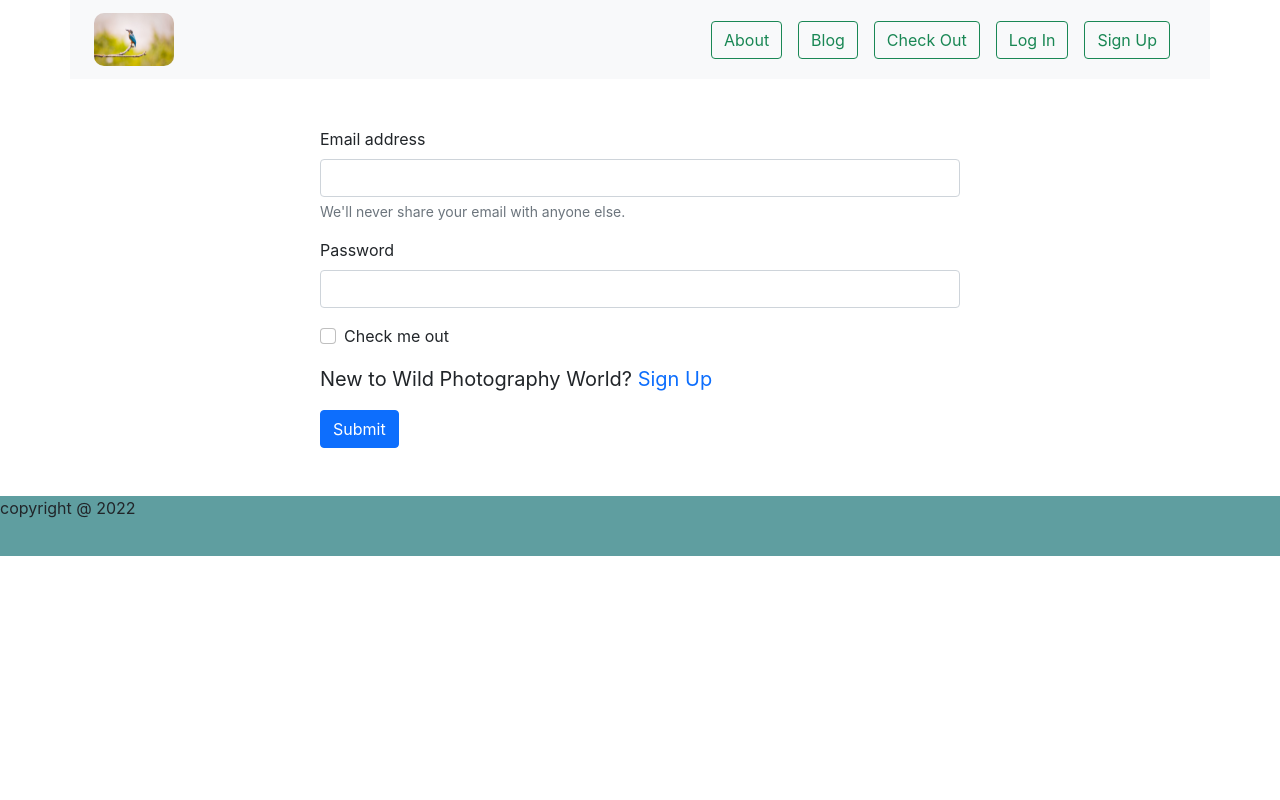
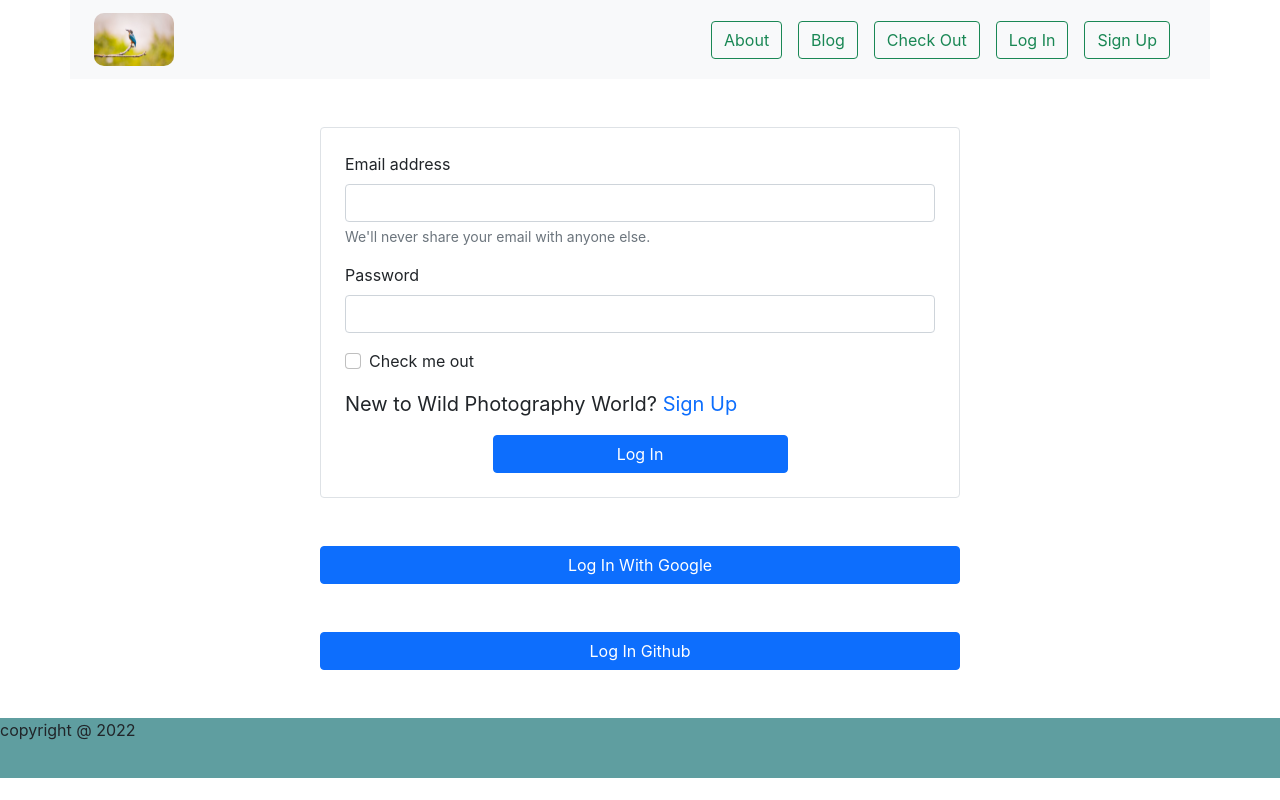
Before and after one commit to ShakilJoy31/wild-photography-website, a React (Create React App) app: page /login in a window 1280 px wide. Built offline with nearby package versions, Linux system fonts and the light colour scheme; no server answers.

Commit message:
sign in with google and github is complite. Plople can not log in with google or github

```diff
--- a/src/LogIn/Login.js
+++ b/src/LogIn/Login.js
@@ -1,5 +1,5 @@
 import React, { useState } from 'react';
-import { useSignInWithEmailAndPassword } from 'react-firebase-hooks/auth';
+import { useSignInWithEmailAndPassword, useSignInWithGithub, useSignInWithGoogle } from 'react-firebase-hooks/auth';
 import { Link, useLocation, useNavigate } from 'react-router-dom';
 import auth from '../firebase.init';
 import Loading from '../SheredComponents/Loading';
@@ -10,15 +10,21 @@ const Login = () => {
         user,
         loading,
         error,
-      ] = useSignInWithEmailAndPassword(auth);
+    ] = useSignInWithEmailAndPassword(auth);
+
+    const [signInWithGoogle, googleUser, googleLoading, googleError] = useSignInWithGoogle(auth);
+
+    const [signInWithGithub, githubUser, githubLoading, githubError] = useSignInWithGithub(auth);
+
+
     const [email, setEmail] = useState('');
     const [password, setPassword] = useState('');
 
-    const handleEmailButton = event =>{
+    const handleEmailButton = event => {
         setEmail(event.target.value);;
     }
 
-    const handlePasswordButton = event =>{
+    const handlePasswordButton = event => {
         setPassword(event.target.value);
     }
 
@@ -27,20 +33,28 @@ const Login = () => {
     const from = location?.state?.from?.pathname || '/';
 
 
-    const handleOnSubmitButton = event =>{
+    const handleOnSubmitButton = event => {
         event.preventDefault();
         signInWithEmailAndPassword(email, password);
     }
 
-    if(user){
-        navigate(from, {replace: true});
+    const handleSignInWithGoogleButton = () => {
+        signInWithGoogle();
+    }
+
+    const handleSignInWithGithubButton = () => {
+        signInWithGithub();
+    }
+
+    if (user) {
+        navigate(from, { replace: true });
     }
 
 
 
     return (
         <div className='w-50 mx-auto mt-5'>
-            <form onSubmit={handleOnSubmitButton}>
+            <form onSubmit={handleOnSubmitButton} className='border p-4 rounded'>
                 <div class="mb-3">
                     <label for="exampleInputEmail1" class="form-label">Email address</label>
                     <input onBlur={handleEmailButton} type="email" class="form-control" id="exampleInputEmail1" aria-describedby="emailHelp" />
@@ -48,7 +62,7 @@ const Login = () => {
                 </div>
                 <div class="mb-3">
                     <label for="exampleInputPassword1" class="form-label">Password</label>
-                    <input onBlur={handlePasswordButton}type="password" class="form-control" id="exampleInputPassword1" />
+                    <input onBlur={handlePasswordButton} type="password" class="form-control" id="exampleInputPassword1" />
                 </div>
                 <div class="mb-3 form-check">
                     <input type="checkbox" class="form-check-input" id="exampleCheck1" />
@@ -65,8 +79,23 @@ const Login = () => {
                         error && <p className='text-danger text-center'>{error.message}</p>
                     }
                 </div>
-                <button type="submit" class="btn btn-primary">Submit</button>
+                <button type="submit" class="btn btn-primary w-50 d-block mx-auto">Log In</button>
             </form>
+            <button onClick={handleSignInWithGoogleButton} type="submit" class="btn mt-5 btn-primary w-100 d-block mx-auto">Log In With Google</button>
+            {
+                googleError && <p className='mt-3 text-danger text-center'>{googleError?.message}</p>
+            }
+            {
+                googleLoading && <p><Loading></Loading></p>
+            }
+
+            <button onClick={handleSignInWithGithubButton} type="submit" class="btn mt-5 btn-primary w-100 d-block mx-auto">Log In Github</button>
+            {
+                githubError && <p className='mt-3 text-danger text-center'>{githubError?.message}</p>
+            }
+            {
+                githubLoading && <p><Loading></Loading></p>
+            }
         </div>
     );
 };
--- a/src/SheredComponents/Loading.js
+++ b/src/SheredComponents/Loading.js
@@ -2,7 +2,7 @@ import React from 'react';
 
 const Loading = () => {
     return (
-        <div className='d-flex justify-content-center'>
+        <div className='d-flex justify-content-center mt-2'>
             <div class="spinner-border text-danger" role="status">
                 <span class="visually-hidden">Loading...</span>
             </div>
--- a/src/SignUp/SignUp.js
+++ b/src/SignUp/SignUp.js
@@ -78,7 +78,7 @@ const SignUp = () => {
                 <div>
                     <p className='fs-5'>Already have an Account? <span><Link className='text-decoration-none' to='/login'>Log In</Link></span></p>
                 </div>
-                <button type="submit" class="btn w-50 d-block mx-auto btn-primary">Log In</button>
+                <button type="submit" class="btn w-50 d-block mx-auto btn-primary">Sign Up</button>
             </form>
         </div>
     );
```
